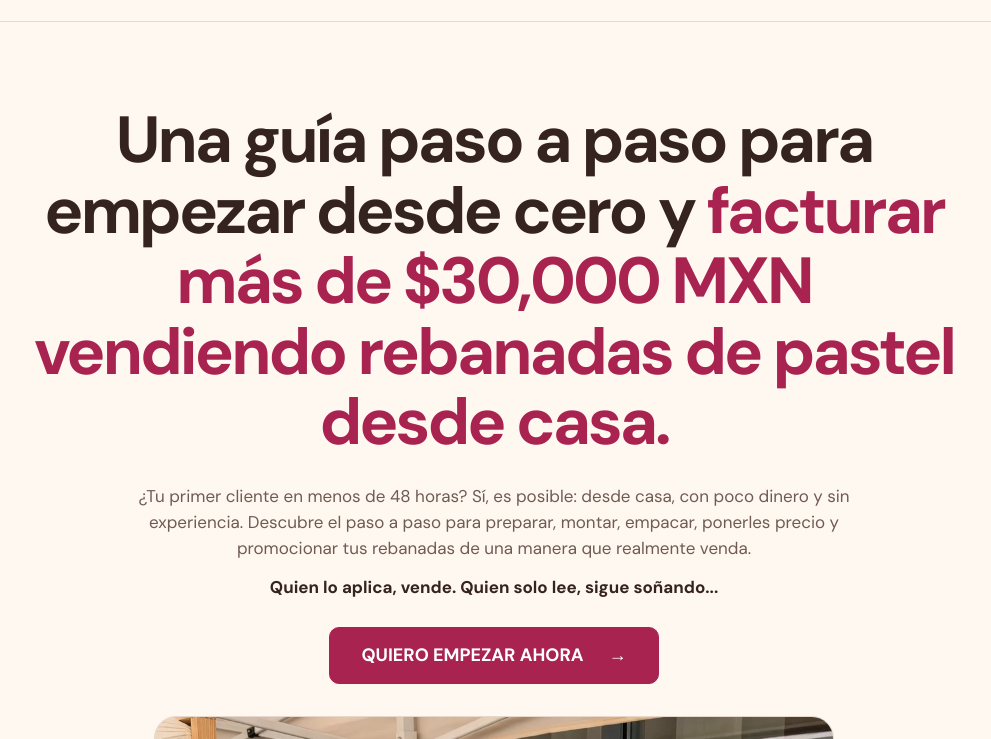
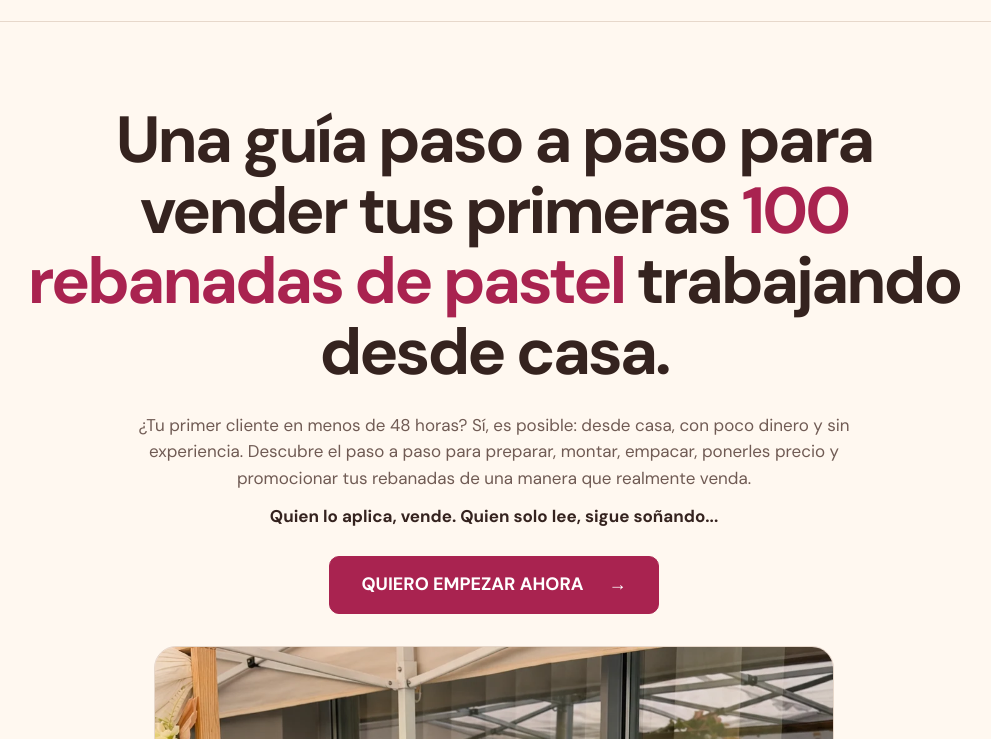
Before and after one commit to felipergcmkt-design/lareinadelasrebanadas, a plain HTML site: page oferta.html in a window 1280 px wide. Shown: the part 61-800 px from the top of the page, without its empty margins (146-1137 px from the left). Drawn offline with nearby package versions, Linux system fonts and the light colour scheme.

Commit message:
Actualiza el titular principal de la oferta

```diff
--- a/oferta.html
+++ b/oferta.html
@@ -4,7 +4,7 @@
 <header class="sales-header"><div class="sales-wrap sales-nav"><a class="brand" href="#inicio"><img src="/assets/corona.svg" width="37" height="34" alt=""><span>Ganando con Rebanadas</span></a></div></header>
 <main id="principal">
 <section class="sales-hero" id="inicio"><div class="sales-wrap">
-<h1>Una guía paso a paso para empezar desde cero y <em>facturar más de $30,000 MXN vendiendo rebanadas de pastel desde casa.</em></h1>
+<h1>Una guía paso a paso para vender tus primeras <em>100 rebanadas de pastel</em> trabajando desde casa.</h1>
 <p class="sales-lead">¿Tu primer cliente en menos de 48 horas? Sí, es posible: desde casa, con poco dinero y sin experiencia. Descubre el paso a paso para preparar, montar, empacar, ponerles precio y promocionar tus rebanadas de una manera que realmente venda.<br><strong>Quien lo aplica, vende. Quien solo lee, sigue soñando...</strong></p>
 <a class="button sales-cta" href="#oferta">Quiero empezar ahora <span aria-hidden="true">→</span></a>
 
```
